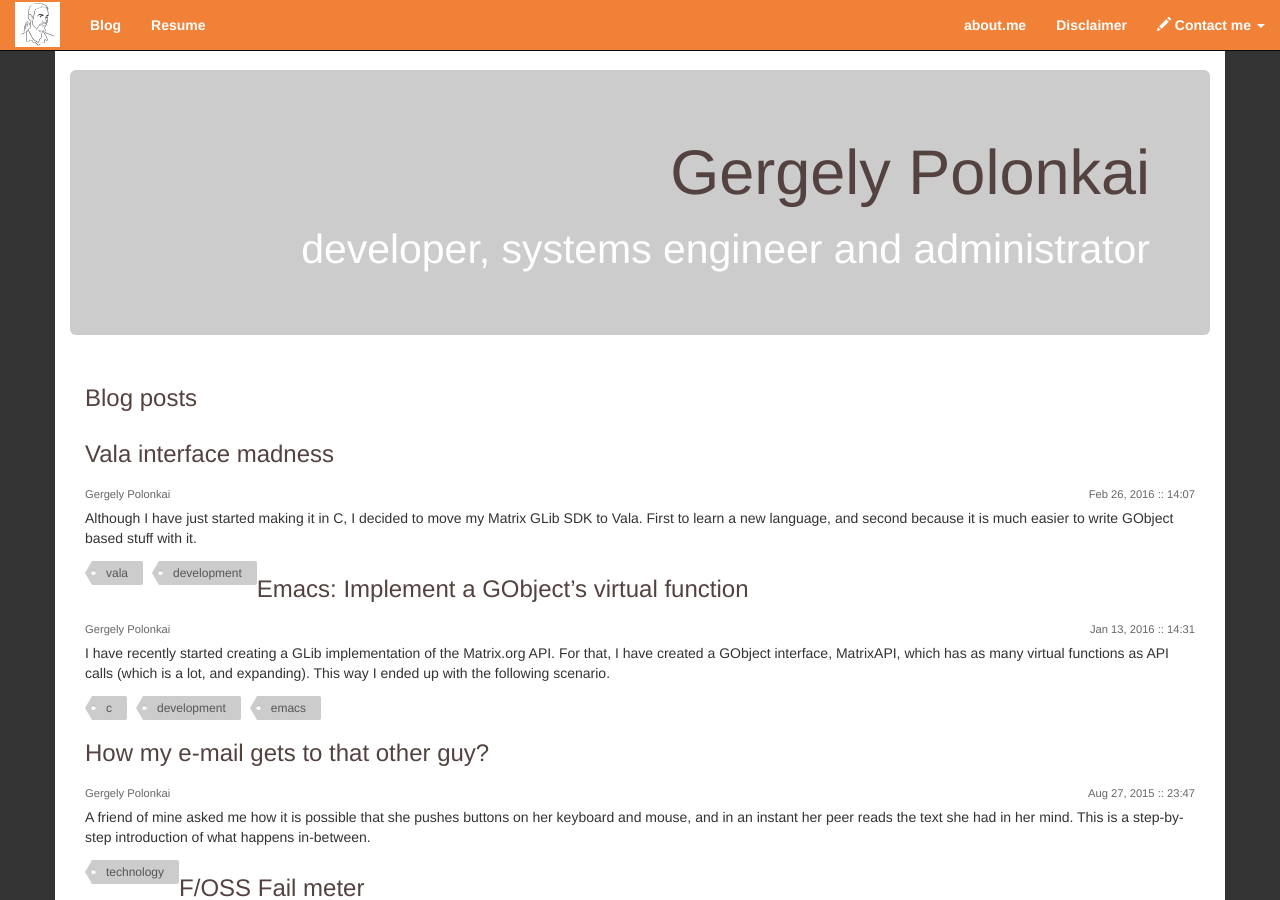
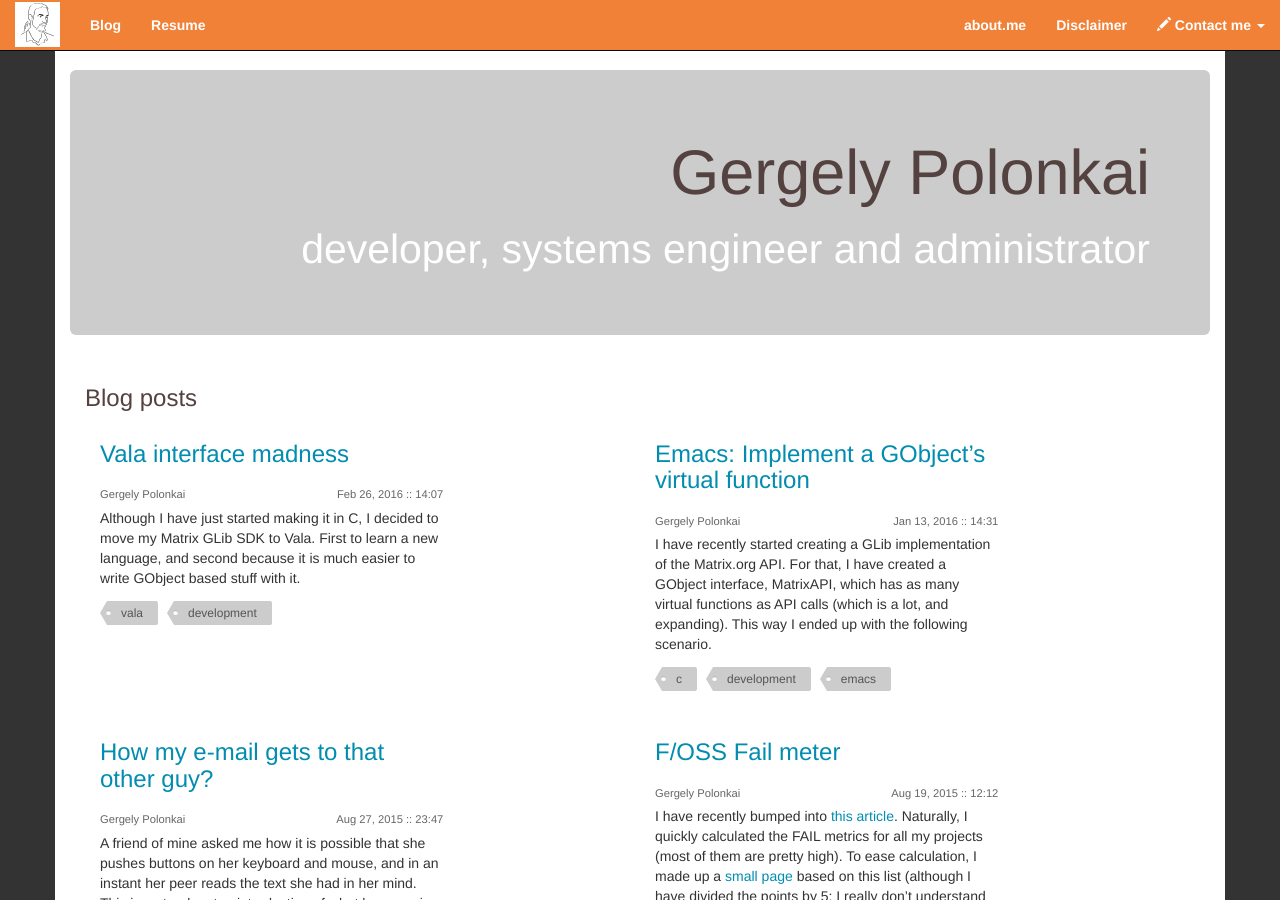
Before and after one commit to gergelypolonkai/gergelypolonkai.github.io, a Jekyll site: the page built from index.html, in a window 1280 px wide and 900 px high. Built offline with Jekyll 4.4.1, drawn with Linux system fonts in a browser that asks for light colours; nearby versions of some CDN libraries; comment, search, counter and statistics services are not loaded.

Commit message:
Fix blog post listing

```diff
--- a/_includes/blog-post.html
+++ b/_includes/blog-post.html
@@ -1,15 +1,15 @@
-<article class="{% if layout.post_listing %}col-sm-5 col-md-6 {% endif%}post">
-{% if layout.post_listing %}
+<article class="{% if page.post_listing %}col-sm-5 col-md-6 {% endif%}post">
+{% if page.post_listing %}
     <ul class="list-inline">
         <li class="col-md-8">
 {% endif %}
             <header class="post-header">
                 <h3>
-{% if layout.post_listing %}
+{% if page.post_listing %}
 <a href="{{post.url | prepend: site.baseurl}}">
 {% endif %}
 {{post.title}}
-{% if layout.post_listing %}
+{% if page.post_listing %}
 </a>
 {% endif %}
 {% if layout.render_post %}
```
